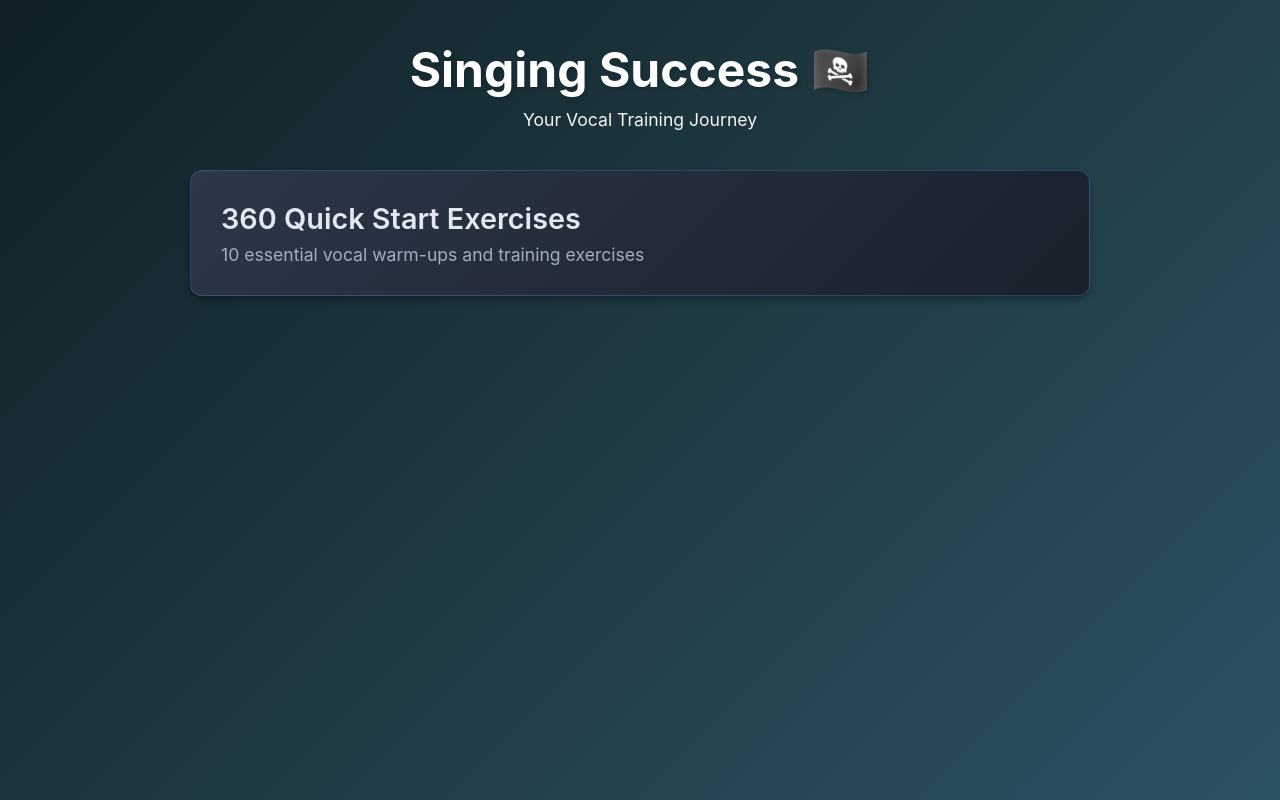
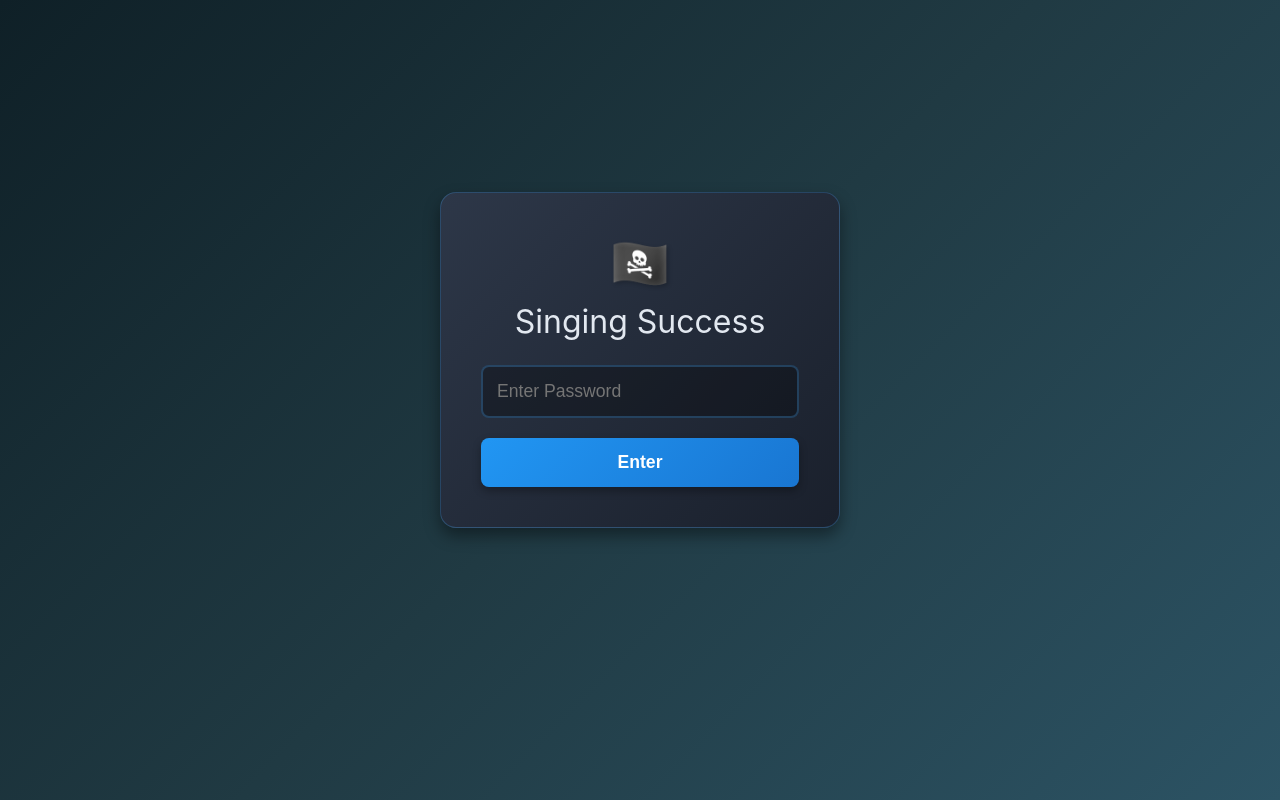
Before and after one commit to 8bradymack/singing-success, a plain HTML site: page index.html in a window 1280 px wide. Drawn offline with Linux system fonts and the light colour scheme.

Commit message:
Add files via upload

```diff
--- a/index.html
+++ b/index.html
@@ -169,6 +169,73 @@
             display: block;
         }
 
+        .login-page {
+            display: flex;
+            flex-direction: column;
+            align-items: center;
+            justify-content: center;
+            min-height: 80vh;
+        }
+
+        .login-card {
+            background: linear-gradient(135deg, #2d3748 0%, #1a202c 100%);
+            border-radius: 16px;
+            padding: 40px;
+            box-shadow: 0 8px 16px rgba(0,0,0,0.4);
+            border: 1px solid rgba(66, 153, 225, 0.3);
+            text-align: center;
+            max-width: 400px;
+            width: 100%;
+        }
+
+        .login-title {
+            font-size: 2em;
+            color: #e2e8f0;
+            margin-bottom: 24px;
+        }
+
+        .login-input {
+            width: 100%;
+            padding: 14px;
+            border: 2px solid rgba(66, 153, 225, 0.3);
+            border-radius: 8px;
+            background: rgba(0, 0, 0, 0.3);
+            color: #e2e8f0;
+            font-size: 1.1em;
+            margin-bottom: 20px;
+            outline: none;
+            transition: border-color 0.2s;
+        }
+
+        .login-input:focus {
+            border-color: rgba(66, 153, 225, 0.6);
+        }
+
+        .login-button {
+            width: 100%;
+            padding: 14px;
+            background: linear-gradient(135deg, #2196F3 0%, #1976D2 100%);
+            color: white;
+            border: none;
+            border-radius: 8px;
+            font-size: 1.1em;
+            font-weight: 600;
+            cursor: pointer;
+            transition: transform 0.2s, box-shadow 0.2s;
+            box-shadow: 0 4px 8px rgba(0,0,0,0.3);
+        }
+
+        .login-button:hover {
+            transform: translateY(-2px);
+            box-shadow: 0 6px 12px rgba(0,0,0,0.4);
+        }
+
+        .error-message {
+            color: #fc8181;
+            margin-top: 12px;
+            display: none;
+        }
+
         @media (max-width: 600px) {
             h1 {
                 font-size: 2em;
@@ -186,8 +253,21 @@
 </head>
 <body>
     <div class="container">
+        <!-- Login Page -->
+        <div id="login" class="page active">
+            <div class="login-page">
+                <div class="login-card">
+                    <h1 style="font-size: 3em; margin-bottom: 10px;">🏴‍☠️</h1>
+                    <div class="login-title">Singing Success</div>
+                    <input type="password" id="password-input" class="login-input" placeholder="Enter Password" onkeypress="if(event.key==='Enter') checkPassword()">
+                    <button class="login-button" onclick="checkPassword()">Enter</button>
+                    <div id="error-message" class="error-message">Incorrect password. Try again!</div>
+                </div>
+            </div>
+        </div>
+
         <!-- Home Page -->
-        <div id="home" class="page active">
+        <div id="home" class="page">
             <header>
                 <h1>Singing Success 🏴‍☠️</h1>
                 <p class="subtitle">Your Vocal Training Journey</p>
@@ -341,6 +421,19 @@
     </div>
 
     <script>
+        function checkPassword() {
+            const password = document.getElementById('password-input').value;
+            const errorMessage = document.getElementById('error-message');
+
+            if (password === 'Pirated') {
+                showPage('home');
+                document.getElementById('password-input').value = '';
+                errorMessage.style.display = 'none';
+            } else {
+                errorMessage.style.display = 'block';
+            }
+        }
+
         function showPage(pageId) {
             const pages = document.querySelectorAll('.page');
             pages.forEach(page => page.classList.remove('active'));
```
